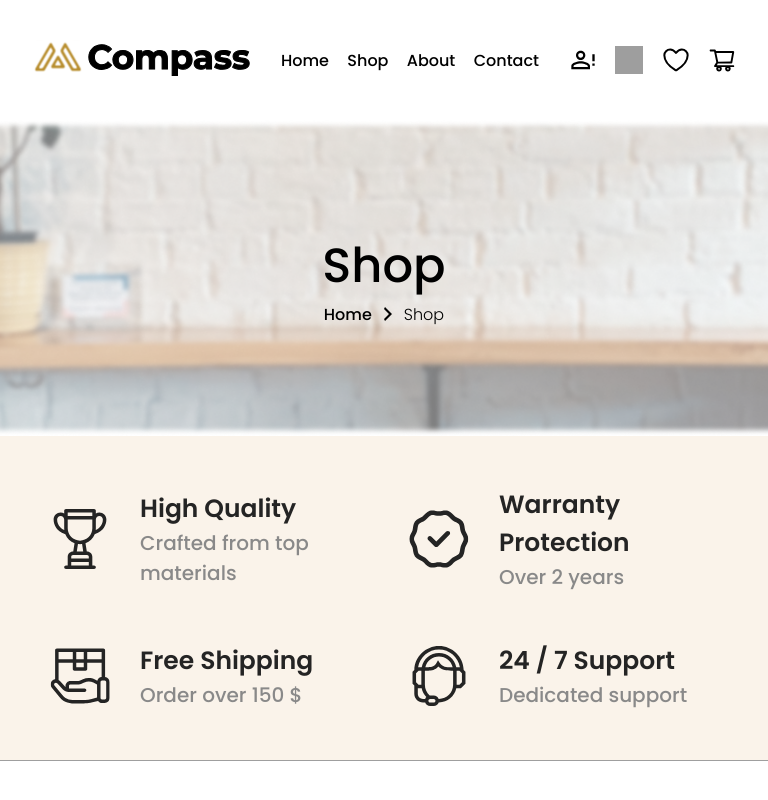
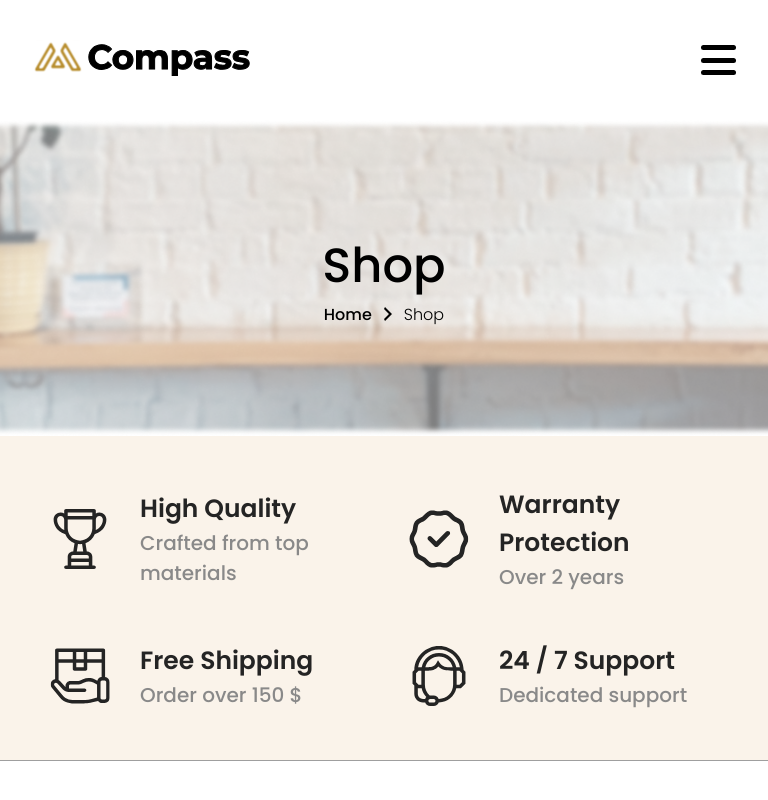
Before and after one commit to claraferraz/result-list-e-commerce, a React (Vite) app: page / in a window 768 px wide. Shown: the top 800 px of the page. Built offline with nearby package versions, Linux system fonts and the light colour scheme; grey boxes are pictures that could not be loaded.

Commit message:
Feat: menu mobile

```diff
--- a/src/components/MenuMobile/MenuMobile.tsx
+++ /dev/null
@@ -1,12 +0,0 @@
-import { useState } from "react";
-import styles from "./styles.module.css";
-import { HamburguerMenu } from "../HamburguerMenu/HamburguerMenu";
-
-export const MenuMobile = () => {
-  const [open, setOpen] = useState(false);
-  return (
-    <div className={styles.burguer}>
-      <HamburguerMenu open={open} setOpen={setOpen} />
-    </div>
-  );
-};
--- a/src/components/MenuMobile/styles.module.css
+++ /dev/null
@@ -1,6 +0,0 @@
-@media screen and (min-width: 768px) {
-    .burguer {
-        display: none;
-    }
-
-}
--- a/src/components/Navbar/Navbar.tsx
+++ b/src/components/Navbar/Navbar.tsx
@@ -3,16 +3,24 @@ import NavbarCart from "../../assets/navbar-cart.svg";
 import NavbarHeart from "../../assets/navbar-heart.svg";
 import NavbarProfile from "../../assets/navbar-profile.svg";
 import NavbarSearch from "../../assets/navbar-search.svg";
-import { MenuMobile } from "../MenuMobile/MenuMobile";
+import { HamburguerMenu } from "../HamburguerMenu/HamburguerMenu";
+import { useState } from "react";
 import styles from "./styles.module.css";
 
 export const Navbar = () => {
+  const [open, setOpen] = useState(false);
+
   return (
-    <div className={styles.navbar}>
+    <div className={`${styles.wrapper} ${open ? styles.open : ""}`}>
+      <div className={styles.mobileHeader}>
         <div className={styles.logo}>
           <img src={Logo} alt="" />
         </div>
-      <MenuMobile />
+        <div className={styles.burguer}>
+          <HamburguerMenu open={open} setOpen={setOpen} />
+        </div>
+      </div>
+      <div className={`${styles.navbar} ${open ? styles.open : ""}`}>
         <ul className={styles.links}>
           <li>
             <a href="#">Home</a>
@@ -51,5 +59,6 @@ export const Navbar = () => {
           </li>
         </ul>
       </div>
+    </div>
   );
 };
--- a/src/components/Navbar/styles.module.css
+++ b/src/components/Navbar/styles.module.css
@@ -1,9 +1,16 @@
+.wrapper {
+    display: grid;
+    grid-template-columns: 1fr 2fr;
+    padding: 36px 32px;
+    max-width: 1440px;
+    margin: 0 auto;
+}
+
 .navbar {
     display: flex;
     align-items: center;
     justify-content: space-between;
-    padding: 36px 32px;
-    gap: 30px;
+    gap: 30px
 }
 
 .navbar ul {
@@ -40,3 +47,52 @@
 .logo {
     flex-grow: 0;
 }
+
+.burguer {
+    display: none;
+}
+
+@media screen and (max-width: 768px) {
+    .wrapper {
+        display: block;
+    }
+
+    .wrapper.open {
+        position: fixed;
+        background-color: var(--white);
+        align-items: start;
+        height: 100vh;
+        width: 100vw;
+    }
+
+    .mobileHeader {
+        display: flex;
+        align-items: center;
+        justify-content: space-between;
+    }
+
+    .burguer {
+        display: block;
+    }
+
+    .navbar {
+        display: none;
+    }
+
+    .navbar.open {
+        height: 80%;
+        padding-top: 50px;
+        display: flex;
+        flex-direction: column;
+        align-items: center;
+        justify-content: space-evenly;
+    }
+
+    .navbar ul {
+        flex-direction: column;
+        align-items: center;
+        justify-content: space-evenly;
+    }
+
+
+}
```
Lines whose indentation alone changed are shown as unchanged.
